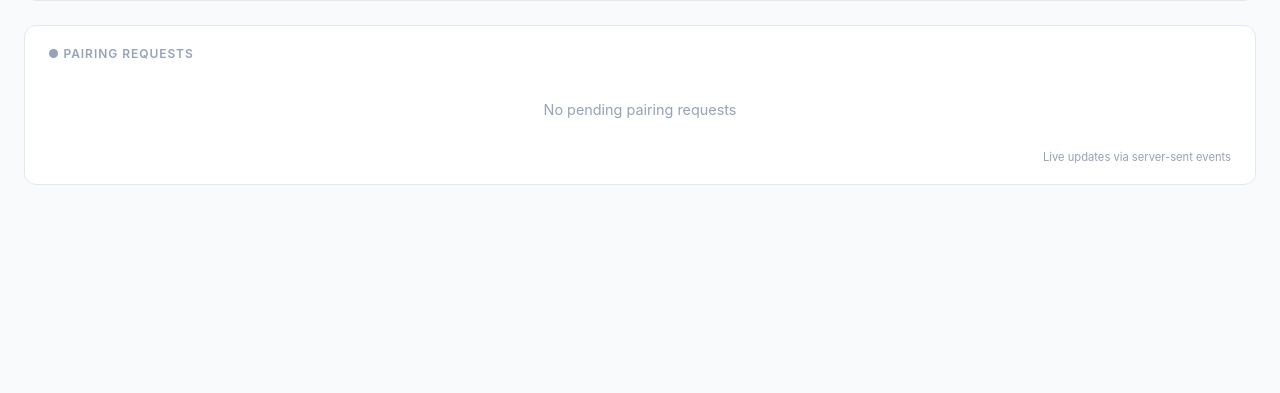
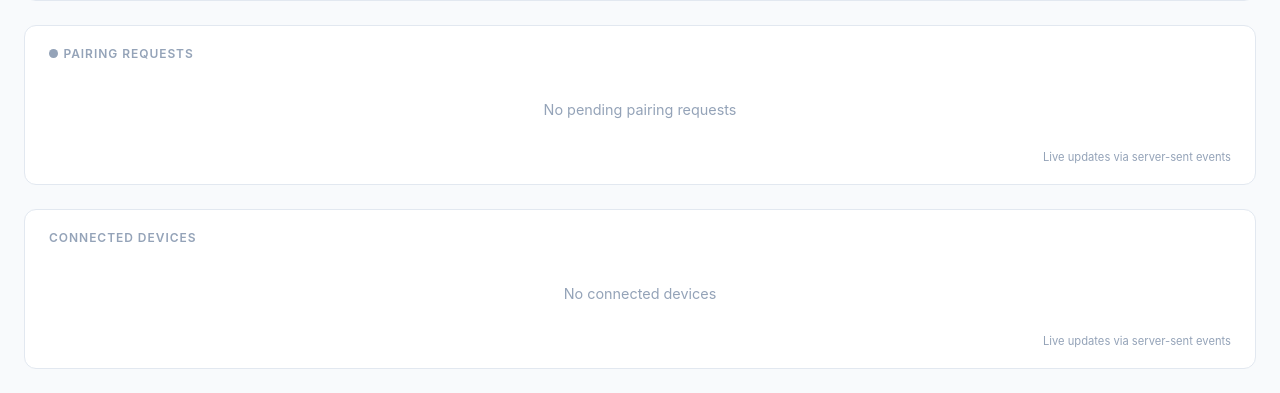
Before and after one commit to ckumpe/bluetoothctl-over-web, a Flask app: page / in a window 1280 px wide. Shown: the part 482-875 px from the top of the page. Before the commit the page ends 667 px from the top, so only its background shows below. Run offline with Flask 3, Linux system fonts and the light colour scheme; data that the repository does not hold is empty.

Commit message:
Fix UI power status and discoverable toggle broken by PR #5
- Replace non-existent bus.subscribe() with bus.add_message_handler(),
  filtering by MessageType.SIGNAL / interface / member manually.
  The missing subscribe() caused _async_main() to crash, stopping the
  event loop so every D-Bus operation timed out (wrong status, failed
  toggles).
- Extend the PropertiesChanged handler to also react to ADAPTER_IFACE
  changes via a new _notify_status() helper, so power/discoverable/
  pairable changes from any source are immediately pushed to SSE clients.
- Re-add connected-devices feature: _get_devices_async, _notify_devices,
  get_devices, /api/devices route, devices SSE event, and the frontend
  Connected Devices card with renderDevices().

Agent-Logs-Url: https://github.com/ckumpe/bluetoothctl-over-web/sessions/acce2660-296d-4350-858a-cfbe38b5d033

Co-authored-by: ckumpe <3316684+ckumpe@users.noreply.github.com>

```diff
--- a/app.py
+++ b/app.py
@@ -33,7 +33,7 @@ ADAPTER_RETRY_DELAY_S = 10
 
 try:
     from dbus_fast.service import ServiceInterface, method as dbus_method
-    from dbus_fast import DBusError, Variant, BusType
+    from dbus_fast import DBusError, MessageType, Variant, BusType
     from dbus_fast.aio import MessageBus as AsyncMessageBus
 
     _DBUS_AVAILABLE = True
@@ -56,6 +56,7 @@ except ImportError:  # pragma: no cover
 
     Variant = None  # type: ignore[assignment]
     BusType = None  # type: ignore[assignment]
+    MessageType = None  # type: ignore[assignment]
     AsyncMessageBus = None  # type: ignore[assignment]
 
 # ---------------------------------------------------------------------------
@@ -244,6 +245,41 @@ class BluetoothManager:
         # Register the pairing agent with BlueZ
         await self._register_agent()
 
+        # Subscribe to PropertiesChanged signals via add_message_handler so that
+        # both adapter state changes and device connection changes are pushed to
+        # SSE clients immediately, without requiring an explicit user action.
+        def _on_properties_changed(msg) -> None:
+            if (
+                msg.message_type is not MessageType.SIGNAL
+                or msg.interface != PROPS_IFACE
+                or msg.member != "PropertiesChanged"
+                or not msg.body
+            ):
+                return None
+            iface_name = msg.body[0]
+            changed = msg.body[1] if len(msg.body) > 1 else {}
+            if iface_name == DEVICE_IFACE and "Connected" in changed:
+                task = asyncio.create_task(self._notify_devices())
+                task.add_done_callback(
+                    lambda t: None
+                    if t.cancelled() or not t.exception()
+                    else print(f"[BT] Error notifying devices: {t.exception()}")
+                )
+            elif iface_name == ADAPTER_IFACE:
+                task = asyncio.create_task(self._notify_status())
+                task.add_done_callback(
+                    lambda t: None
+                    if t.cancelled() or not t.exception()
+                    else print(f"[BT] Error notifying status: {t.exception()}")
+                )
+            return None
+
+        try:
+            self._bus.add_message_handler(_on_properties_changed)
+            print("[BT] Subscribed to PropertiesChanged signals")
+        except Exception as exc:
+            print(f"[BT] Warning: could not subscribe to PropertiesChanged: {exc}")
+
         print(f"[BT] Ready – adapter {self._adapter_path}")
 
         # Keep the event loop alive indefinitely (daemon thread exits with app)
@@ -282,6 +318,54 @@ class BluetoothManager:
     # ------------------------------------------------------------------
     # Agent request handling (runs inside the event loop)
     # ------------------------------------------------------------------
+
+    async def _get_devices_async(self) -> list:
+        """Return a list of connected devices under the current adapter."""
+        try:
+            intro = await self._bus.introspect(BLUEZ_SERVICE, "/")
+            proxy = self._bus.get_proxy_object(BLUEZ_SERVICE, "/", intro)
+            objmgr = proxy.get_interface(OBJMANAGER_IFACE)
+            objects = await objmgr.call_get_managed_objects()
+            devices = []
+            for path, ifaces in objects.items():
+                if DEVICE_IFACE not in ifaces:
+                    continue
+                if self._adapter_path and not path.startswith(
+                    self._adapter_path + "/"
+                ):
+                    continue
+                props = ifaces[DEVICE_IFACE]
+                connected = props.get("Connected", Variant("b", False)).value
+                paired = props.get("Paired", Variant("b", False)).value
+                if not connected:
+                    continue
+                address = props.get("Address", Variant("s", "")).value
+                name = props.get(
+                    "Name",
+                    props.get("Alias", Variant("s", "Unknown")),
+                ).value
+                devices.append(
+                    {
+                        "address": address,
+                        "name": name,
+                        "connected": connected,
+                        "paired": paired,
+                    }
+                )
+            return sorted(devices, key=lambda d: d["name"].lower())
+        except Exception as exc:
+            print(f"[BT] Error fetching devices: {exc}")
+            return []
+
+    async def _notify_devices(self) -> None:
+        """Fetch the current device list and push it to all SSE subscribers."""
+        devices = await self._get_devices_async()
+        self._notify_clients("devices", devices)
+
+    async def _notify_status(self) -> None:
+        """Fetch the current adapter status and push it to all SSE subscribers."""
+        status = await self._get_status_async()
+        self._notify_clients("status", status)
 
     async def _get_device_info(self, device_path: str) -> dict:
         """Fetch device name and address from the D-Bus Device1 interface."""
@@ -477,6 +561,19 @@ class BluetoothManager:
             return True
         return False
 
+    # ------------------------------------------------------------------
+    # Connected devices
+    # ------------------------------------------------------------------
+
+    def get_devices(self) -> list:
+        """Return a serialisable list of currently connected devices."""
+        if not self._loop or not self._adapter_path:
+            return []
+        try:
+            return self._run_async(self._get_devices_async())
+        except Exception:
+            return []
+
 
 # ---------------------------------------------------------------------------
 # Flask application
@@ -521,6 +618,11 @@ def api_pairing_requests():
     return jsonify(bt_manager.get_pairing_requests())
 
 
+@app.route("/api/devices")
+def api_devices():
+    return jsonify(bt_manager.get_devices())
+
+
 @app.route("/api/pairing-requests/<request_id>", methods=["POST"])
 def api_respond_pairing(request_id):
     data = request.get_json(force=True)
@@ -542,6 +644,7 @@ def api_stream():
                 f"event: pairing_requests\n"
                 f"data: {json.dumps(bt_manager.get_pairing_requests())}\n\n"
             )
+            yield f"event: devices\ndata: {json.dumps(bt_manager.get_devices())}\n\n"
 
             while True:
                 try:
--- a/templates/index.html
+++ b/templates/index.html
@@ -255,6 +255,22 @@
       text-align: right;
       margin-top: .5rem;
     }
+
+    /* Connected devices */
+    .device-list { display: flex; flex-direction: column; gap: .5rem; }
+    .device-item {
+      display: flex;
+      align-items: center;
+      justify-content: space-between;
+      background: var(--bg-pairing-item);
+      border: 1px solid var(--border-default);
+      border-radius: .6rem;
+      padding: .75rem 1rem;
+    }
+    .device-info { display: flex; flex-direction: column; gap: .15rem; }
+    .device-name { font-weight: 600; font-size: .95rem; }
+    .device-addr { font-size: .78rem; color: var(--text-muted); }
+    .device-badges { display: flex; gap: .4rem; align-items: center; }
   </style>
 </head>
 <body>
@@ -321,6 +337,15 @@
   <p class="refresh-note">Live updates via server-sent events</p>
 </div>
 
+<!-- Connected devices card -->
+<div class="card">
+  <div class="card-title">Connected Devices</div>
+  <div id="deviceList">
+    <div class="empty-state">No connected devices</div>
+  </div>
+  <p class="refresh-note">Live updates via server-sent events</p>
+</div>
+
 <script>
   let _busy = false;
 
@@ -347,6 +372,11 @@
     source.addEventListener('pairing_requests', (e) => {
       const requests = JSON.parse(e.data);
       renderPairingRequests(requests);
+    });
+
+    source.addEventListener('devices', (e) => {
+      const devices = JSON.parse(e.data);
+      renderDevices(devices);
     });
   }
 
@@ -481,6 +511,29 @@
   }
 
   // -----------------------------------------------------------------------
+  // Connected devices
+  // -----------------------------------------------------------------------
+  function renderDevices(devices) {
+    const container = document.getElementById('deviceList');
+
+    if (!devices.length) {
+      container.innerHTML = '<div class="empty-state">No connected devices</div>';
+      return;
+    }
+
+    container.innerHTML = '<div class="device-list">' + devices.map(dev => `
+      <div class="device-item">
+        <div class="device-info">
+          <span class="device-name">${escHtml(dev.name)}</span>
+          <span class="device-addr">${escHtml(dev.address)}</span>
+        </div>
+        <div class="device-badges">
+          ${dev.paired ? '<span class="badge badge-on">Paired</span>' : ''}
+        </div>
+      </div>`).join('') + '</div>';
+  }
+
+  // -----------------------------------------------------------------------
   // Helpers
   // -----------------------------------------------------------------------
   function showError(msg) {
```
